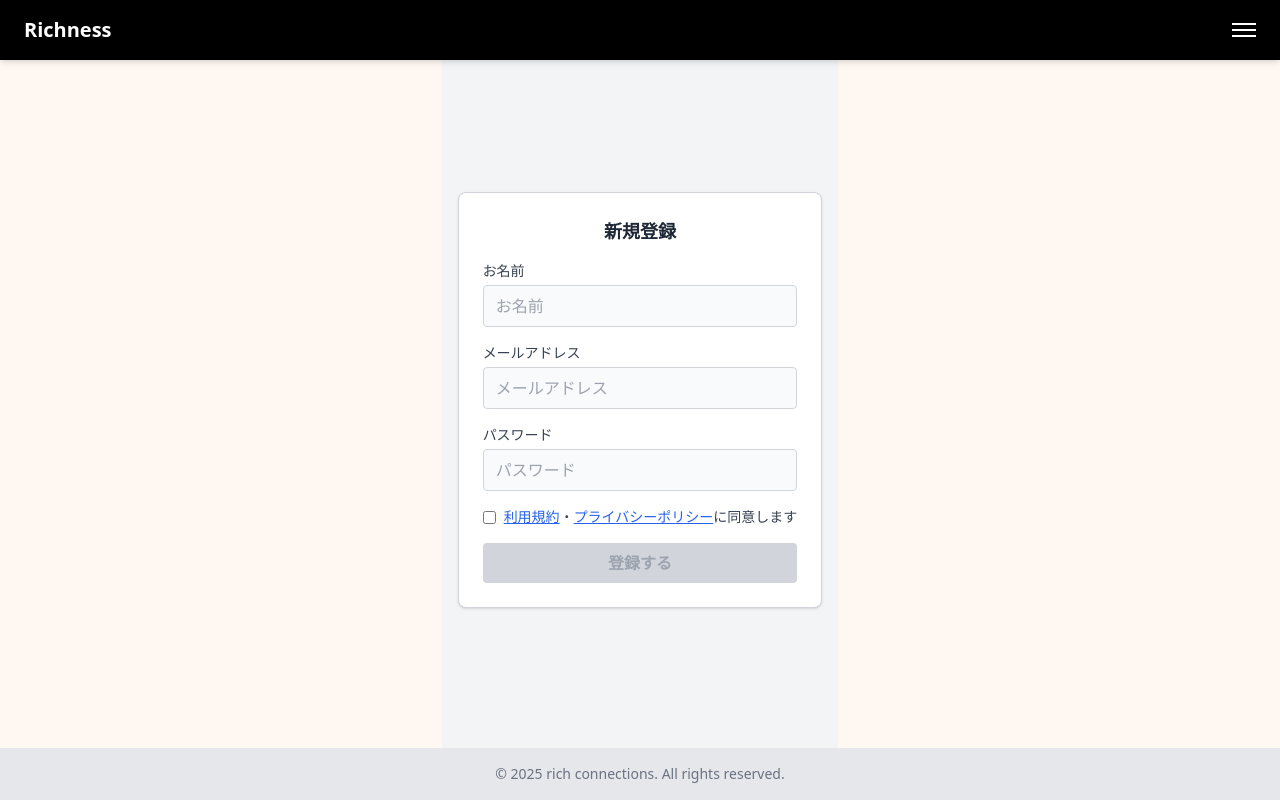
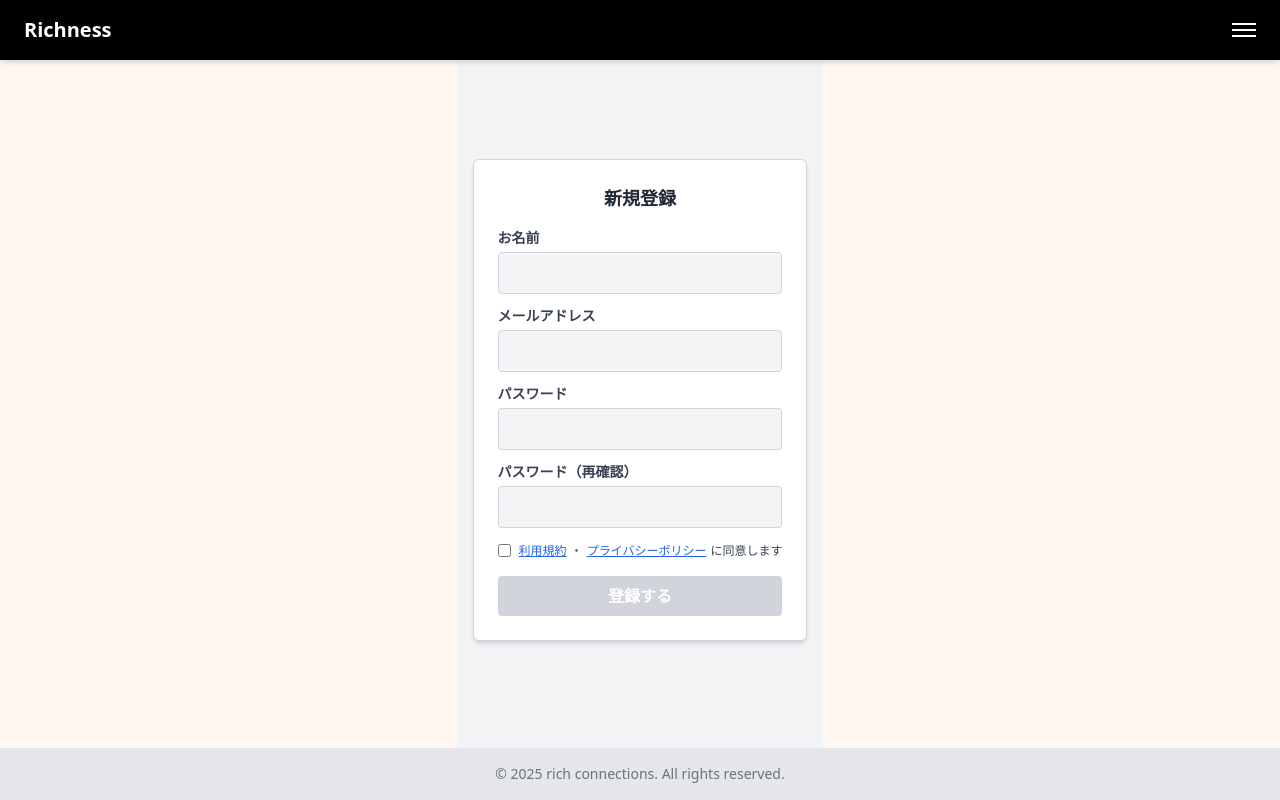
Before and after one commit to teishito/step4-richconnections-front, a Next.js app: page /signup in a window 1280 px wide. Built offline with nearby package versions, Linux system fonts and the light colour scheme.

Commit message:
Update Signup.jsx

```diff
--- a/components/Signup.jsx
+++ b/components/Signup.jsx
@@ -5,6 +5,7 @@ import Link from "next/link";
 export default function Signup() {
   const [email, setEmail] = useState("");
   const [password, setPassword] = useState("");
+  const [confirmPassword, setConfirmPassword] = useState(""); // 再確認用
   const [name, setName] = useState("");
   const [agreed, setAgreed] = useState(false);
   const router = useRouter();
@@ -13,11 +14,16 @@ export default function Signup() {
     e.preventDefault();
 
     if (!agreed) {
-      alert("利用規約・プライバシーポリシーに同意してください。");
+      alert("個人情報の取扱に同意してください。");
       return;
     }
 
-    alert("新規登録が完了しました（仮）");
+    if (password !== confirmPassword) {
+      alert("パスワードが一致しません。");
+      return;
+    }
+
+    alert("新規登録が完了しました");
     router.push("/login");
   };
 
@@ -25,70 +31,79 @@ export default function Signup() {
     <div className="flex flex-col items-center justify-center min-h-screen bg-gray-100 px-4">
       <form
         onSubmit={handleSignup}
-        className="bg-white border border-gray-300 p-6 rounded-lg w-full max-w-md shadow space-y-4"
+        className="bg-white border border-gray-300 p-6 rounded-md w-full max-w-sm shadow-md"
       >
-        <h2 className="text-lg font-bold text-center text-gray-800">新規登録</h2>
+        <h2 className="text-lg font-bold text-center text-gray-800 mb-4">新規登録</h2>
 
-        <div>
-          <label className="block text-sm font-medium text-gray-700 mb-1">お名前</label>
+        <div className="mb-3">
+          <label className="block text-sm font-semibold text-gray-700 mb-1">お名前</label>
           <input
             type="text"
-            placeholder="お名前"
             value={name}
             onChange={(e) => setName(e.target.value)}
-            className="w-full border border-gray-300 rounded px-3 py-2 bg-gray-50 focus:outline-none focus:ring-2 focus:ring-blue-400"
+            className="w-full border border-gray-300 rounded p-2 bg-gray-100 focus:outline-none focus:ring-2 focus:ring-blue-400"
             required
           />
         </div>
 
-        <div>
-          <label className="block text-sm font-medium text-gray-700 mb-1">メールアドレス</label>
+        <div className="mb-3">
+          <label className="block text-sm font-semibold text-gray-700 mb-1">メールアドレス</label>
           <input
             type="email"
-            placeholder="メールアドレス"
             value={email}
             onChange={(e) => setEmail(e.target.value)}
-            className="w-full border border-gray-300 rounded px-3 py-2 bg-gray-50 focus:outline-none focus:ring-2 focus:ring-blue-400"
+            className="w-full border border-gray-300 rounded p-2 bg-gray-100 focus:outline-none focus:ring-2 focus:ring-blue-400"
             required
           />
         </div>
 
-        <div>
-          <label className="block text-sm font-medium text-gray-700 mb-1">パスワード</label>
+        <div className="mb-3">
+          <label className="block text-sm font-semibold text-gray-700 mb-1">パスワード</label>
           <input
             type="password"
-            placeholder="パスワード"
             value={password}
             onChange={(e) => setPassword(e.target.value)}
-            className="w-full border border-gray-300 rounded px-3 py-2 bg-gray-50 focus:outline-none focus:ring-2 focus:ring-blue-400"
+            className="w-full border border-gray-300 rounded p-2 bg-gray-100 focus:outline-none focus:ring-2 focus:ring-blue-400"
             required
           />
         </div>
 
-        {/* 個人情報同意チェック */}
-        <div className="flex items-start text-sm text-gray-700 space-x-2">
+        {/* 再確認用 */}
+        <div className="mb-3">
+          <label className="block text-sm font-semibold text-gray-700 mb-1">パスワード（再確認）</label>
+          <input
+            type="password"
+            value={confirmPassword}
+            onChange={(e) => setConfirmPassword(e.target.value)}
+            className="w-full border border-gray-300 rounded p-2 bg-gray-100 focus:outline-none focus:ring-2 focus:ring-blue-400"
+            required
+          />
+        </div>
+
+        {/* 同意チェック */}
+        <div className="flex items-center text-sm text-gray-700 mb-4">
           <input
             type="checkbox"
             id="agree"
             checked={agreed}
             onChange={(e) => setAgreed(e.target.checked)}
-            className="mt-1"
+            className="mr-2"
           />
           <label htmlFor="agree">
-            <span className="text-blue-600 underline cursor-pointer">利用規約</span>・
-            <span className="text-blue-600 underline cursor-pointer">プライバシーポリシー</span>
-            に同意します
+            <span className="text-xs">
+              <a href="#" className="text-blue-600 underline mr-1">利用規約</a>・
+              <a href="#" className="text-blue-600 underline mx-1">プライバシーポリシー</a>
+              に同意します
+            </span>
           </label>
         </div>
 
         <button
           type="submit"
+          className={`w-full ${
+            agreed ? "bg-blue-600 hover:bg-blue-700" : "bg-gray-300 cursor-not-allowed"
+          } text-white font-semibold py-2 rounded transition`}
           disabled={!agreed}
-          className={`w-full py-2 rounded font-semibold ${
-            agreed
-              ? "bg-blue-600 text-white hover:bg-blue-700"
-              : "bg-gray-300 text-gray-400 cursor-not-allowed"
-          } transition`}
         >
           登録する
         </button>
```
